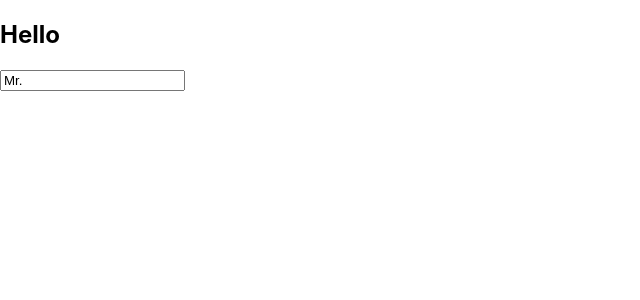
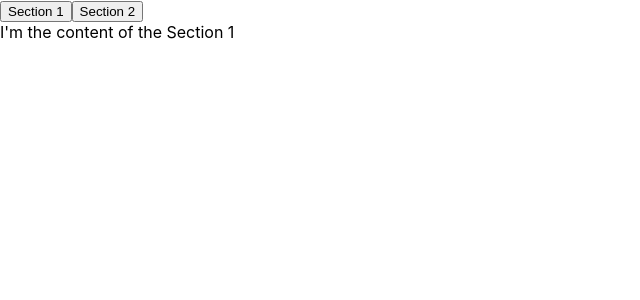
Before and after one commit to nsns0101/Hooks, a React (Create React App) app: page / in a window 1280 px wide. Shown: the top 300 px of the page, without its empty margins (0-640 px from the left). Built offline with nearby package versions, Linux system fonts and the light colour scheme.

Commit message:
useTabs-buttonClick

```diff
--- a/src/App.js
+++ b/src/App.js
@@ -1,39 +1,43 @@
 import React, { useState } from "react";
 
-const useInput = (initialValue, validator) => {
-  const [value, setVaule] = useState(initialValue);
+const content = [
+  {
+    id: 1,
+    tab: "Section 1",
+    content: "I'm the content of the Section 1"
+  },
+  {
+    id: 2,
+    tab: "Section 2",
+    content: "I'm the content of the Section 2"
+  }
+];
 
-  //글 입력이 가능한 이벤트
-  const onChange = event => {
-    const {
-      target: { value }
-    } = event;
-
-    let willUpdate = true; //글 업데이트가 가능한지(글 입력이 가능한지)
-
-    //validator이 함수면
-    if (typeof validator === "function") {
-      willUpdate = validator(value); //validator가 maxLen이라는 함수니까
-      console.log(willUpdate); //글이 10글자가 넘어가면 false를 리턴할 것임
-    }
-    //willUpdate가 true면 (즉, 10글자가 넘어가면 글이 안써짐)
-    if (willUpdate) {
-      setVaule(value);
-    }
+const useTabs = (initialTab, allTabs) => {
+  //allTabs가 false 또는 allTabs가 배열이 아닐 때
+  const [currentIndex, setCurrentIndex] = useState(initialTab);
+  if (!allTabs || !Array.isArray(allTabs)) {
+    return;
+  }
+  return {
+    currentItem: allTabs[currentIndex],
+    changeItem: setCurrentIndex
   };
-
-  return { value, onChange };
 };
 
 const App = () => {
-  const maxLen = value => value.length <= 10;
-  //const maxLen = value => value.includes("@");      //value안에 @가 있으면 글이 안써지도록
-  const name = useInput("Mr.", maxLen);
+  const { currentItem, changeItem } = useTabs(0, content);
   return (
     <div className="App">
-      <h2>Hello</h2>
-      {/* <input placeholder="Name" value={name.value} onChange={name.onChange} /> */}
-      <input placeholder="Name" {...name} />
+      {content.map((section, index) => (
+        //changeItem은 useTabs안의 changeItem을 가르키고
+        //그 changeItem은 setCurrentIndex를 가르키니
+        //결과적으로 setCurrentIndex(index)와 같음
+        <button key={index} onClick={() => changeItem(index)}>
+          {section.tab}
+        </button>
+      ))}
+      <div>{currentItem.content}</div>
     </div>
   );
 };
```
